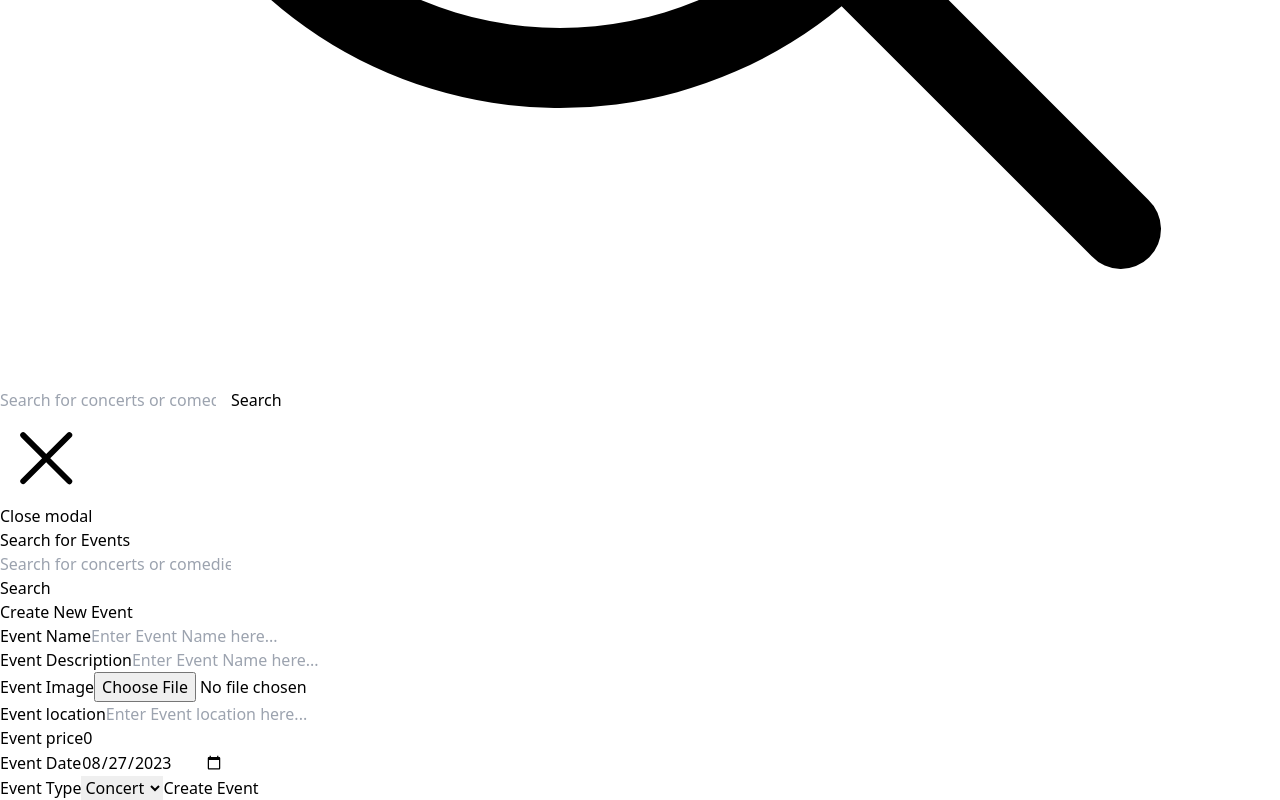
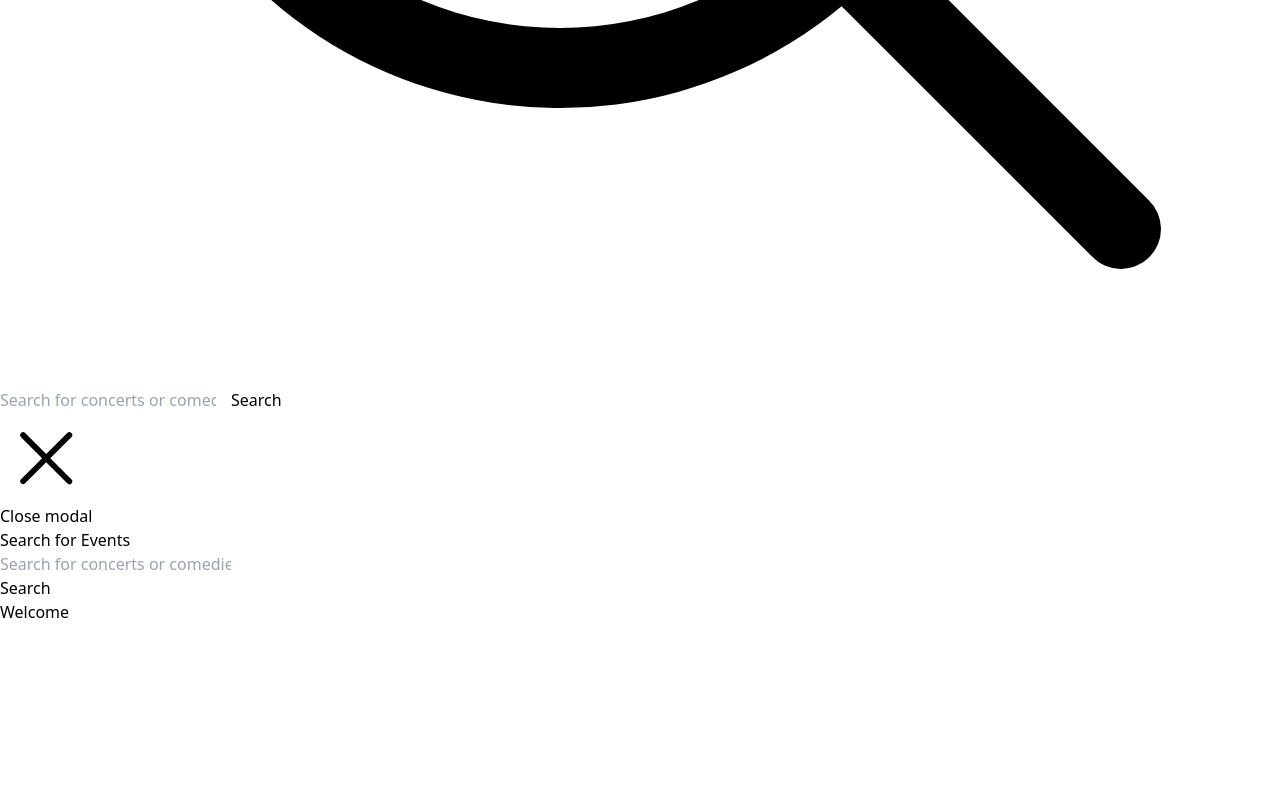
Before and after one commit to mitkapanarin/ticket-sales-app, a React (Vite) app in the folder frontend/: page / in a window 1280 px wide. Shown: the part 6228-7028 px from the top of the page. After the commit the page ends 6852 px from the top, so only its background shows below. Built offline with nearby package versions, Linux system fonts and the light colour scheme.

Commit message:
notes added

```diff
--- a/frontend/src/App.tsx
+++ b/frontend/src/App.tsx
@@ -1,4 +1,4 @@
-import { BrowserRouter, Routes, Route } from "react-router-dom";
+import { BrowserRouter, Routes, Route, redirect } from "react-router-dom";
 import {
   Home,
   ErrorPage,
@@ -19,13 +19,21 @@ import Sidebar from "./components/Sidebar/Sidebar";
 import ProtectedRoutes from "./Pages/utils/ProtectetRoutes";
 // import EditEventModal from "./components/EditModal/EditEventModal";
 import EditEventForm from "./Pages/EditEventForm";
+import { useSelector } from "react-redux";
+import { RootState } from "./store";
 
 const App = () => {
+  const userRole: string = useSelector((x: RootState) => x.user.userRole);
+  console.log("user role", userRole);
+
   return (
     <BrowserRouter>
       <Sidebar>
         <Routes>
-          <Route path="/" element={<Home />} />
+          <Route path="/" element={<div>Welcome</div>} />
+          {userRole === "admin" && (
+            <Route path="/dashboard" element={<Home />} />
+          )}
           <Route path="/events" element={<Events />} />
           <Route path="/musical-concerts" element={<MusicalConcerts />} />
           <Route path="/stand-up-comedies" element={<StandUpComedies />} />
@@ -34,7 +42,10 @@ const App = () => {
           <Route path="/checkout" element={<Checkout />} />
           <Route path="/bookmark" element={<BookMark />} />
           <Route path="/purchase-history" element={<PurchaseHistory />} />
-          <Route path="/display-search-result" element={<DisplaySearchResult />} />
+          <Route
+            path="/display-search-result"
+            element={<DisplaySearchResult />}
+          />
           <Route element={<ProtectedRoutes />}>
             <Route path="/profile" element={<Profile />} />
             <Route path="/update-event/:id" element={<EditEventForm />} />
--- a/frontend/src/Pages/ErrorPage.tsx
+++ b/frontend/src/Pages/ErrorPage.tsx
@@ -1,7 +1,7 @@
 import React from "react";
 
 const ErrorPage = () => {
-  return <div>Hi my name is Karolina</div>;
+  return <div>Error Page</div>;
 };
 
 export default ErrorPage;
--- a/frontend/src/Pages/Events.tsx
+++ b/frontend/src/Pages/Events.tsx
@@ -9,8 +9,11 @@ import {
   useSaveToBookMarkMutation,
   useRemoveEventFromBookMarkMutation,
 } from "../store/API/BookMarkAPI";
+import { RootState } from "../store";
+import { useSelector } from "react-redux";
 
 const Events = () => {
+  const userRole: string = useSelector((x: RootState) => x.user.userRole);
   const { data: bookmarksData, isLoading: isBookMarksLoading } =
     useGetAllBookMarksQuery(null);
   console.log(bookmarksData?.findUserBookMarks?.bookmarks);
@@ -90,6 +93,7 @@ const Events = () => {
             return (
               <EventCard
                 key={item?._id}
+                userRole={userRole}
                 {...item}
                 saveAnEventToBookMark={saveAnEventToBookMark}
                 removeAnEventFromBookmark={removeAnEventFromBookmark}
--- a/frontend/src/components/Card/EventCard.tsx
+++ b/frontend/src/components/Card/EventCard.tsx
@@ -5,8 +5,6 @@ import { BookmarkIcon as BookmarkIconSolid } from "@heroicons/react/24/solid";
 import { Link } from "react-router-dom";
 import { useNavigate } from "react-router-dom";
 import DeleteIcon from "../DeleteModal/DeleteIcon";
-import { useSelector } from "react-redux";
-import { RootState } from "../../store";
 
 interface IEventCardProps {
   date: Date;
@@ -19,6 +17,7 @@ interface IEventCardProps {
   _id?: string;
   id?: string;
   saved?: boolean;
+  userRole?: string;
   saveAnEventToBookMark: ({ eventID }: { eventID: string }) => void;
   removeAnEventFromBookmark?: ({ eventID }: { eventID: string }) => void;
 }
@@ -31,12 +30,11 @@ const EventCard: FC<IEventCardProps> = ({
   title,
   _id,
   saved,
+  userRole,
   saveAnEventToBookMark,
   removeAnEventFromBookmark,
 }) => {
-
   const navigate = useNavigate();
-  const userRole: string = useSelector((x: RootState) => x.user.userRole)
 
   const [isSaved, setIsSaved] = useState(saved || false);
 
@@ -45,7 +43,8 @@ const EventCard: FC<IEventCardProps> = ({
   ) => {
     e.preventDefault();
     if (isSaved) {
-      removeAnEventFromBookmark && removeAnEventFromBookmark({ eventID: _id as string });
+      removeAnEventFromBookmark &&
+        removeAnEventFromBookmark({ eventID: _id as string });
     } else {
       saveAnEventToBookMark({ eventID: _id as string });
     }
@@ -108,14 +107,15 @@ const EventCard: FC<IEventCardProps> = ({
             >
               <PencilIcon className="h-5" strokeWidth={2} />
             </button>
-            <button type="button" className="focus:outline-none text-white bg-red-700 hover:bg-red-800 focus:ring-4 focus:ring-red-300 font-medium rounded-lg text-sm px-5 py-2.5 dark:bg-red-600 dark:hover:bg-red-700 dark:focus:ring-red-900">
+            <button
+              type="button"
+              className="focus:outline-none text-white bg-red-700 hover:bg-red-800 focus:ring-4 focus:ring-red-300 font-medium rounded-lg text-sm px-5 py-2.5 dark:bg-red-600 dark:hover:bg-red-700 dark:focus:ring-red-900"
+            >
               <DeleteIcon id={_id} />
             </button>
           </>
         )}
-
       </div>
-
     </div>
   );
 };
--- a/frontend/src/components/Card/basketItemCard.tsx
+++ b/frontend/src/components/Card/basketItemCard.tsx
@@ -1,4 +1,3 @@
-// BasketItemCard.tsx
 import React from "react";
 import dayjs from "dayjs";
 
```
